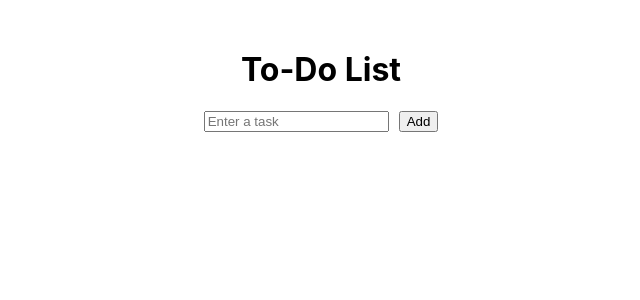
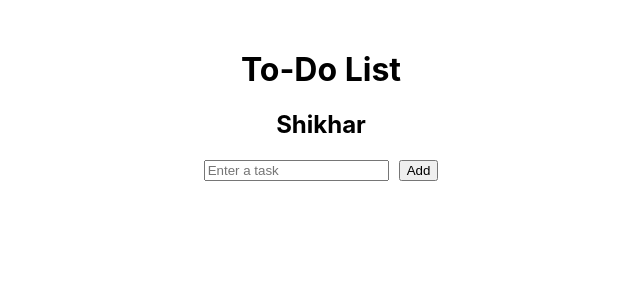
Before and after one commit to shikhartheone/Frontend-temp, a React (Create React App) app: page / in a window 1280 px wide. Shown: the top 300 px of the page, without its empty margins (319-959 px from the left). Built offline with nearby package versions, Linux system fonts and the light colour scheme.

Commit message:
Update App.js

```diff
--- a/src/App.js
+++ b/src/App.js
@@ -19,6 +19,7 @@ function App() {
   return (
     <div style={{ textAlign: "center", marginTop: "50px" }}>
       <h1>To-Do List</h1>
+      <h2>Shikhar</h2>
       <input
         type="text"
         value={task}
```
